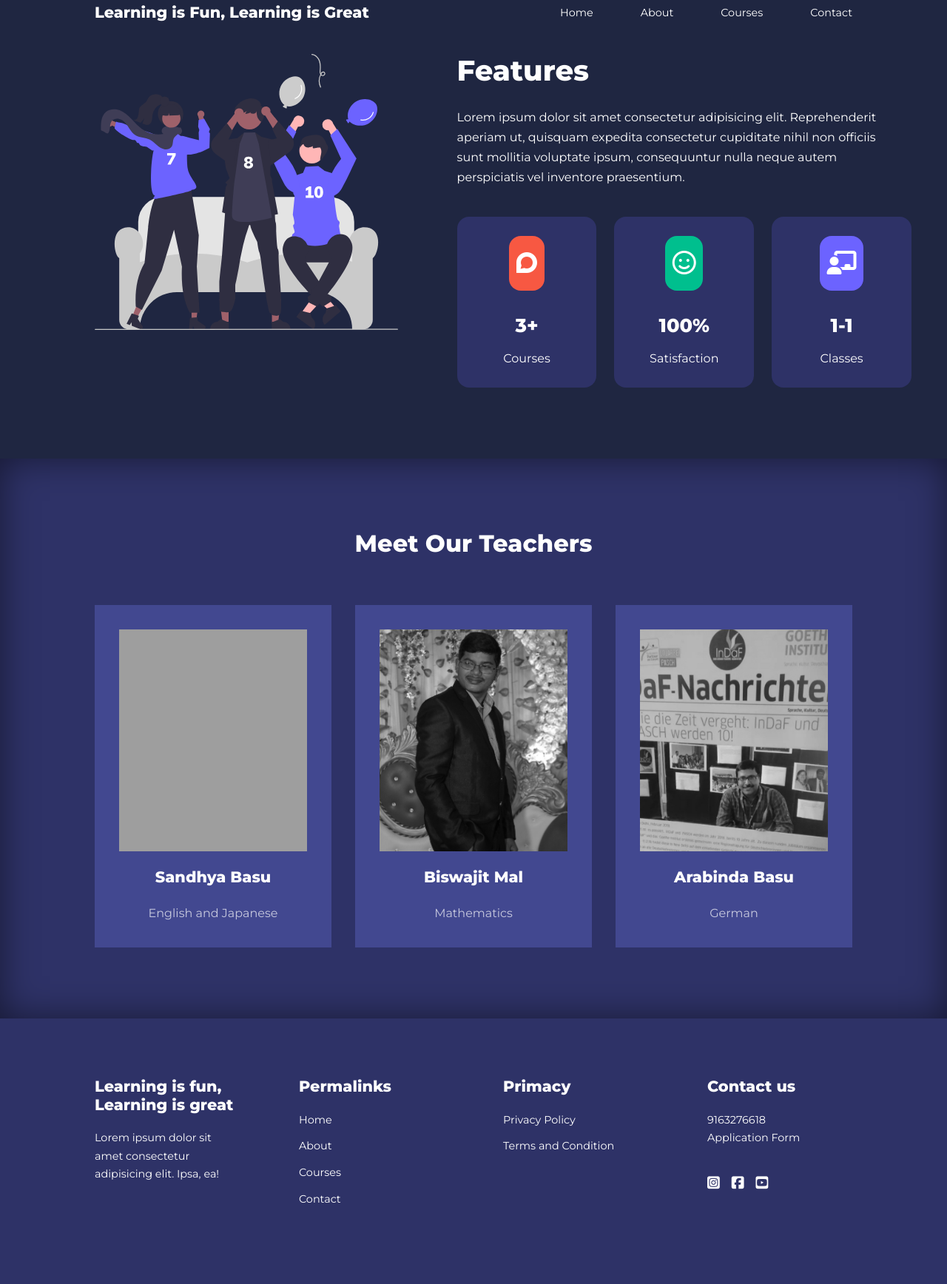
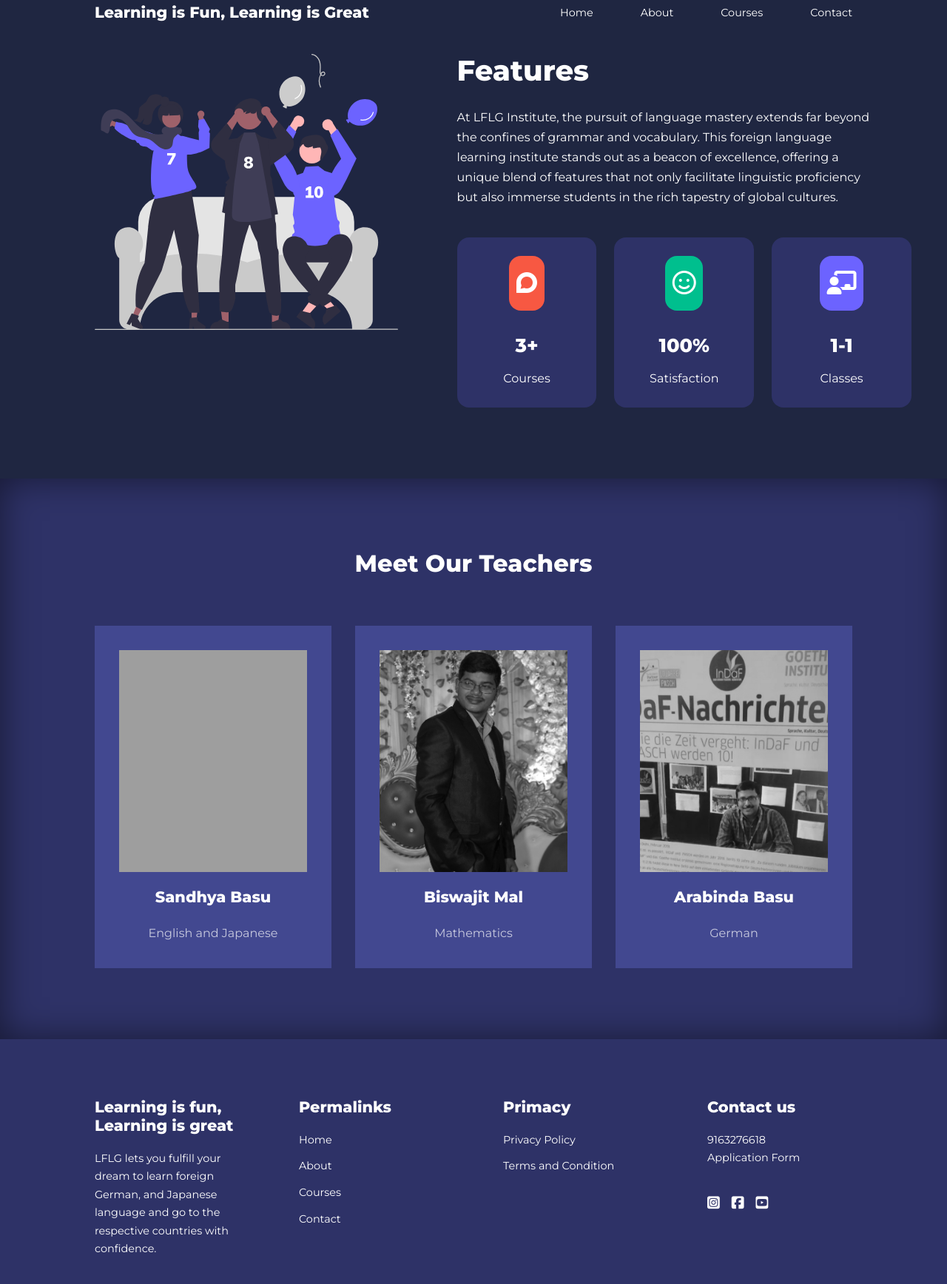
Before and after one commit to Omegahelkarex/lflg, a plain HTML site: page about.html in a window 1280 px wide. Shown: the part 23-1759 px from the top of the page at 74% size. Drawn offline with nearby package versions, Linux system fonts and the light colour scheme; grey boxes are pictures that could not be loaded.

Commit message:
Add files via upload

```diff
--- a/about.html
+++ b/about.html
@@ -43,7 +43,7 @@
 
             <div class="about__achievements-right">
                 <h1>Features</h1>
-                <p>Lorem ipsum dolor sit amet consectetur adipisicing elit. Reprehenderit aperiam ut, quisquam expedita consectetur cupiditate nihil non officiis sunt mollitia voluptate ipsum, consequuntur nulla neque autem perspiciatis vel inventore praesentium.</p>
+                <p>At LFLG Institute, the pursuit of language mastery extends far beyond the confines of grammar and vocabulary. This foreign language learning institute stands out as a beacon of excellence, offering a unique blend of features that not only facilitate linguistic proficiency but also immerse students in the rich tapestry of global cultures.</p>
 
                 <div class="achievements__cards">
                     <article class="achievement__card">
@@ -163,7 +163,7 @@
         <div class="container footer__container">
             <div class="footer__1">
                 <a href="index.html" class="footer__logo"><h4>Learning is fun, Learning is great</h4></a>
-                <p>Lorem ipsum dolor sit amet consectetur adipisicing elit. Ipsa, ea!</p>
+                <p>LFLG lets you fulfill your dream to learn foreign German, and Japanese language and go to the respective countries with confidence.</p>
             </div>
             <div class="footer__2">
                 <h4>Permalinks</h4>
```
